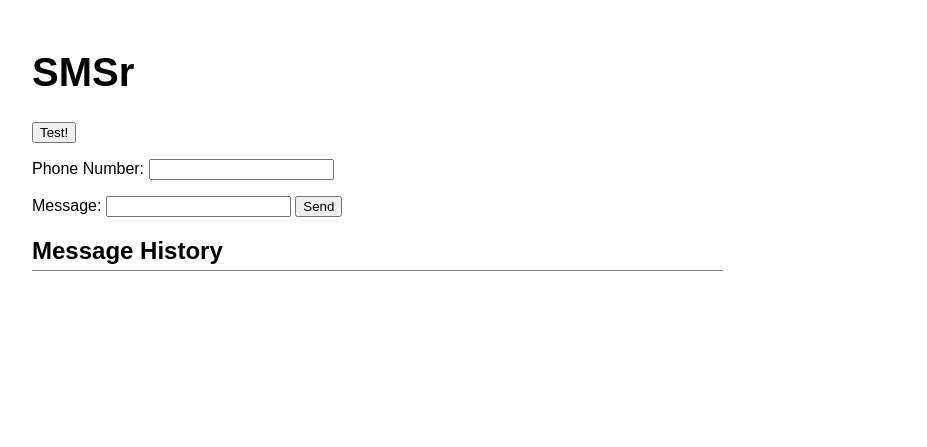
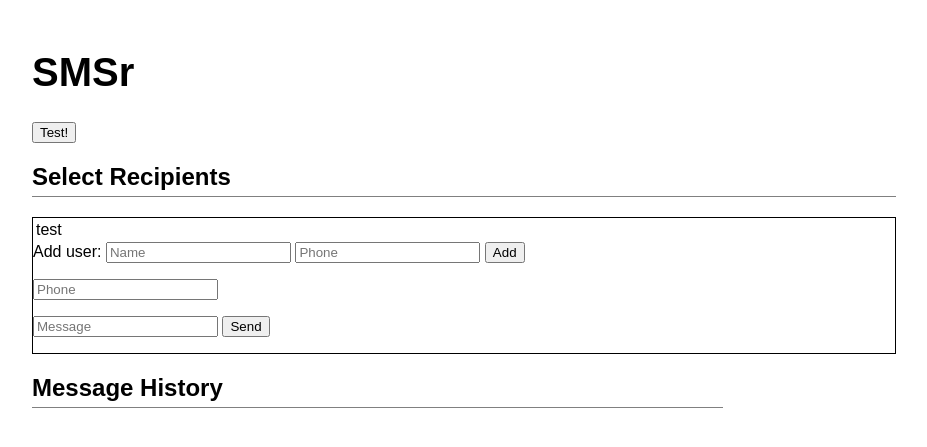
Before and after one commit to akavlie/SMSr, a Flask app: template sms/templates/index.html in a window 1280 px wide. Shown: the top 447 px of the page, without its empty margins (176-1103 px from the left). Run offline with Flask 2, Linux system fonts and the light colour scheme; the template is opened without the code that fills it, so the values that code supplies are empty; parts of the project's set-up code (start-up, migrations or seed data) failed here and were passed over; some libraries are stand-ins or nearby versions.

Commit message:
A bunch of tweaks & changes. Started styling messages.

```diff
--- a/sms/model.py
+++ b/sms/model.py
@@ -13,6 +13,12 @@ class User(db.Model):
     sent_messages = db.relationship('SentMessage',
                                     order_by='SentMessage.date',
                                     backref='user')
+
+    def __init__(self, name, phone):
+        first_name, last_name = ' '.split(name)
+        self.first_name = first_name
+        self.last_name = last_name
+        self.phone = phone
 
 class SentMessage(db.Model):
     """Record of a sent SMS message """
--- a/sms/static/sms.js
+++ b/sms/static/sms.js
@@ -1,5 +1,9 @@
 var status_checker = 0;
 
+$(function() {
+
+  // SMS SUBMISION
+  // -------------
   $("#sms_form").submit(function() {
     // Post form data via AJAX
     $.post($SCRIPT_ROOT + "/sms", $("#sms_form").serialize(),
@@ -7,30 +11,46 @@ $("#sms_form").submit(function() {
         // Insert returned HTML after the heading
         $('#sent_message_list h2').after(data);
         // Animate height expansion, then opacity
-          $('.new').animate({height: 'toggle'})
+        $('.new').css({opacity: 0})
+          .animate({height: 'toggle'})
           .animate({opacity: 1})
           // Remove class so it doesn't catch animation again
           .removeClass('new');
         // Check status of new messages at set interval
         if(status_checker==0) {
-              status_checker = setInterval('checkStatus()', 5000);
+            status_checker = setInterval('checkStatus()', 3000);
         }
     });
     return false;
   });
 
+/*  $('#new_user').submit(function() {
+    $.post($SCRIPT_ROOT + '/user', $('#user_form').serialize()
+      function(data) {
+      });
+    return false;
+  });
+ */
+  // Plugin for placeholder text
+  $('input:text').placeholder();
+
+});
+
 function checkStatus() {
   // Check every message on the page with status "queued" or "sending" --
   // Twilio's status possibilities for unsent messsages
-  $('.queued, .sending').children('.status').each(function(i) {
-    var sid = $(this).parent().find('.sid').html();
+  $('.queued, .sending').each(function(i) {
+    var sid = $(this).find('.sid').html();
     // Update status based on check with twilio
-    $(this).load($SCRIPT_ROOT + '/sms/update/' + sid, function(status) {
+    $(this).children('.status').load($SCRIPT_ROOT + '/sms/update/' + sid, function(status) {
       // Add class based on current status; remove former status class
-      $(this).parent().addClass(status).removeClass('queued sending');
+      $('.queued, .sending').addClass(status).removeClass('queued sending');
     });
   });
-  // Stop checking message status
+
+  // Stop checking message status if there aren't any left
+  if($('.queued, .sending').length > 0) {
     clearInterval(status_checker);
     status_checker = 0;
   }
+}
--- a/sms/static/style.css
+++ b/sms/static/style.css
@@ -6,9 +6,6 @@ body {
 #page {
     margin: 50px 200px;
 }
-
-.clear {clear: both;}
-.hidden {display: none; opacity: 0;}
 
 h1 {
     font-size: 40px;
@@ -19,11 +16,28 @@ h2 {
     border-bottom: 1px solid gray;
 }
 
+input.placeholder {
+    color: #888;
+    font-style: italic;
+}
+
+.clear {clear: both;}
+.hidden {display: none;}
+
 .flash {
     background: #CEE5F5;
     padding: 0.5em;
     border: 1px solid #AACBE2;
 }
+
+/* SMS BOX */
+#sms_box {
+    border: 1px solid black;
+}
+
+#recipients {
+}
+
 
 /* SENT MESSAGES */
 
@@ -36,6 +50,12 @@ h2 {
     margin-bottom: 10px;
     border: 1px solid black;
     height: 120px;
+
+    -moz-border-radius: 10px;
+    -webkit-border-radius: 10px;
+    -khtml-border-radius: 10px;
+    border-radius: 10px;
+
 }
     .sent_message .status {
         padding: 5px;
@@ -56,3 +76,19 @@ h2 {
         .sent_message .message_text {
             margin-top: 15px;
         }
+
+        /* STATUSES */
+        .queued, .sending {
+            border: 2px solid #757575;
+            background-color: #CCCCCC;
+        }
+
+        .failed {
+            border: 2px solid #CC0000;
+            background-color: #e7c5c5;
+        }
+
+        .sent {
+            border: 2px solid #008C00;
+            background-color: #bfe3bf; /* pale green */
+        }
--- a/sms/templates/index.html
+++ b/sms/templates/index.html
@@ -6,13 +6,29 @@
 
 <button id="test">Test!</button>
 
-<form id="sms_form" action="">
-    <p><label for="phone">Phone Number: </label>
-        <input type="text" name="phone_number" /></p>
-    <p><label for="phone_number">Message: </label>
-    <input type="text" name="message" />
-    <input type="submit" value="Send" /></p>
-</form>
+<h2>Select Recipients</h2>
+<div id="sms_box">
+    <table id="recipients">
+        <tr><td>test</td></tr>
+        {% for user in users %}
+        <tr>
+            <td>{{ user.first_name }} {{ user.last_name }}</td>
+            <td>{{ user.phone }}</td>
+        </tr>
+        {% endfor %}
+    </table>
+    <form id="new_user" action="">
+        Add user:
+        <input type="text" name="user_name" placeholder="Name">
+        <input type="text" name="user_phone" placeholder="Phone">
+        <input type="submit" value="Add">
+    </form>
+    <form id="sms_form" action="">
+        <p><input type="text" name="phone_number" placeholder="Phone"></p>
+        <p><input type="text" name="message" placeholder="Message">
+            <input type="submit" value="Send"></p>
+    </form>
+</div>
 
 <div id="sent_message_list">
     <h2>Message History</h2>
--- a/sms/templates/layout.html
+++ b/sms/templates/layout.html
@@ -3,6 +3,7 @@
     <title>SMSr</title>
     <link rel="stylesheet" type="text/css" href="{{ url_for('static', filename='style.css') }}">
     <script type="text/javascript" src="{{ url_for('static', filename='jquery-1.4.2.min.js') }}"></script>
+    <script type="text/javascript" src="{{ url_for('static', filename='jquery.placeholder.js') }}"></script>
     <script type="text/javascript">
         $SCRIPT_ROOT = {{ request.script_root|tojson|safe }};
     </script>
```
Also changed, not shown: sms/views.py (+16 -2 lines). Lines whose indentation alone changed are shown as unchanged.
